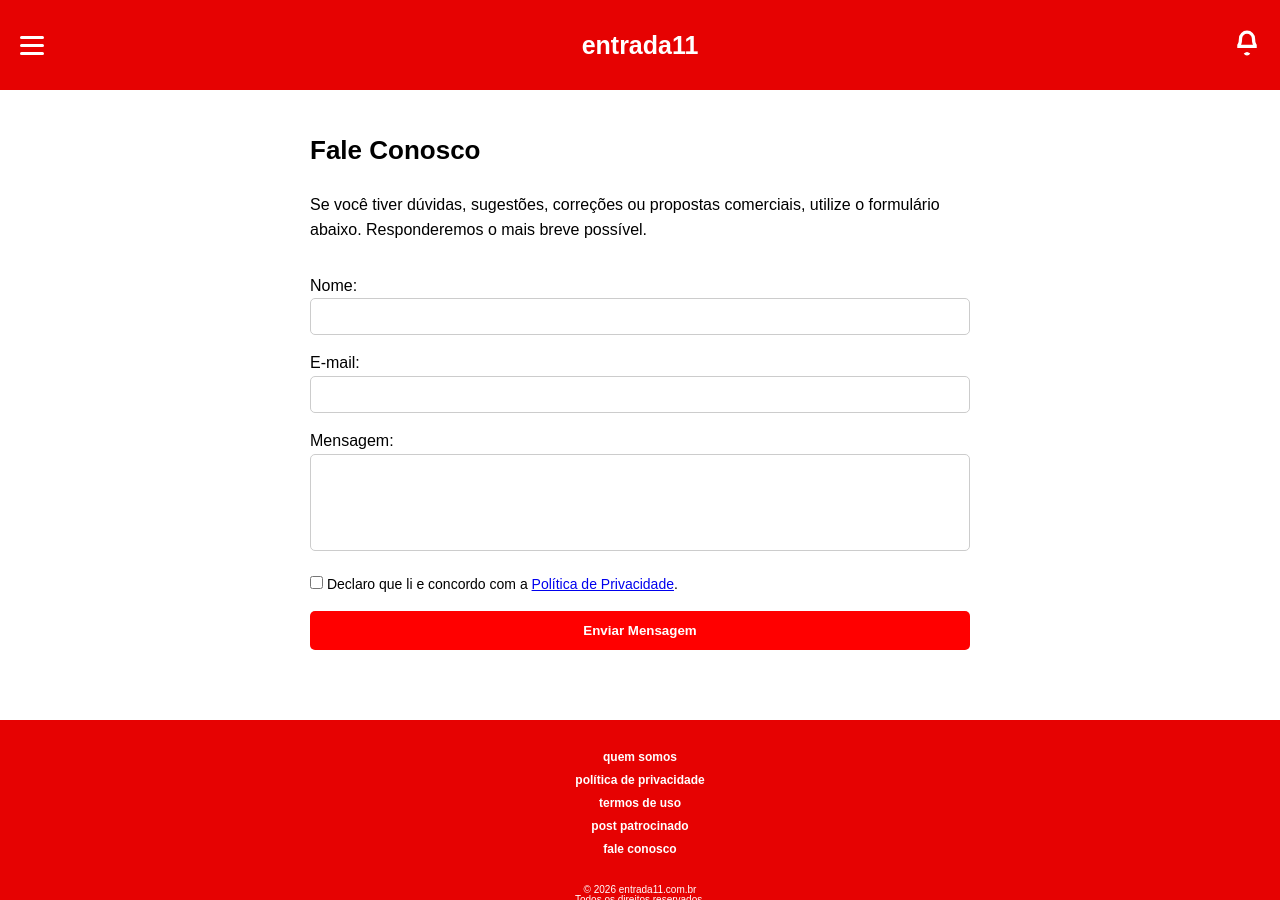
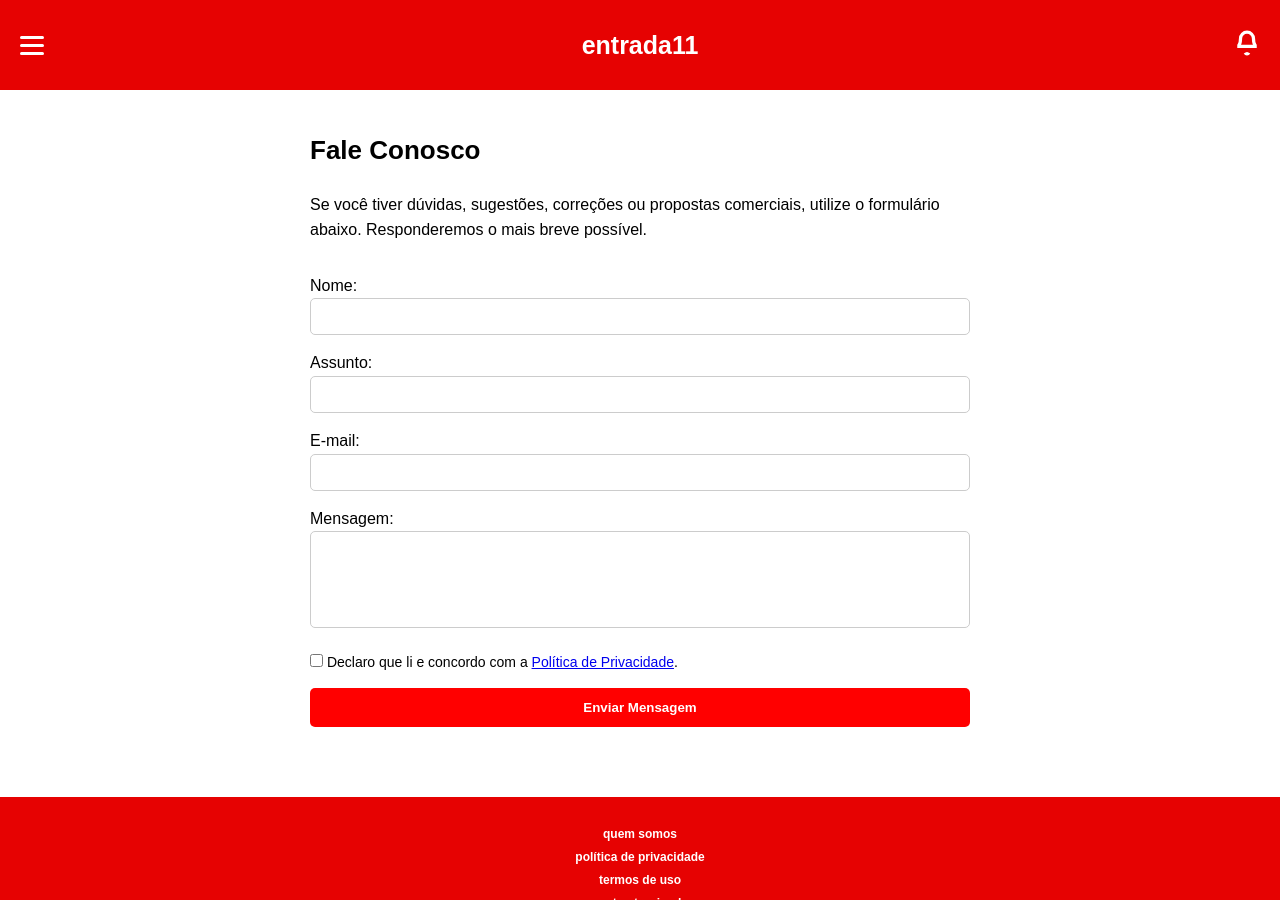
Before and after one commit to entrada11portal/entrada11portal.github.io, a Jekyll site: the page built from fale_conosco.html, in a window 1280 px wide and 900 px high. Built offline with Jekyll 4.4.1, drawn with Linux system fonts in a browser that asks for light colours.

Commit message:
Update fale_conosco.html

```diff
--- a/fale_conosco.html
+++ b/fale_conosco.html
@@ -18,6 +18,12 @@ Se você tiver dúvidas, sugestões, correções ou propostas comerciais, utiliz
 <label>
 Nome:
 <input type="text" id="nome" required
+style="width:100%; padding:10px; border:1px solid #ccc; border-radius:5px;">
+</label>
+
+<label>
+Assunto:
+<input type="text" id="assunto" required
 style="width:100%; padding:10px; border:1px solid #ccc; border-radius:5px;">
 </label>
 
```
